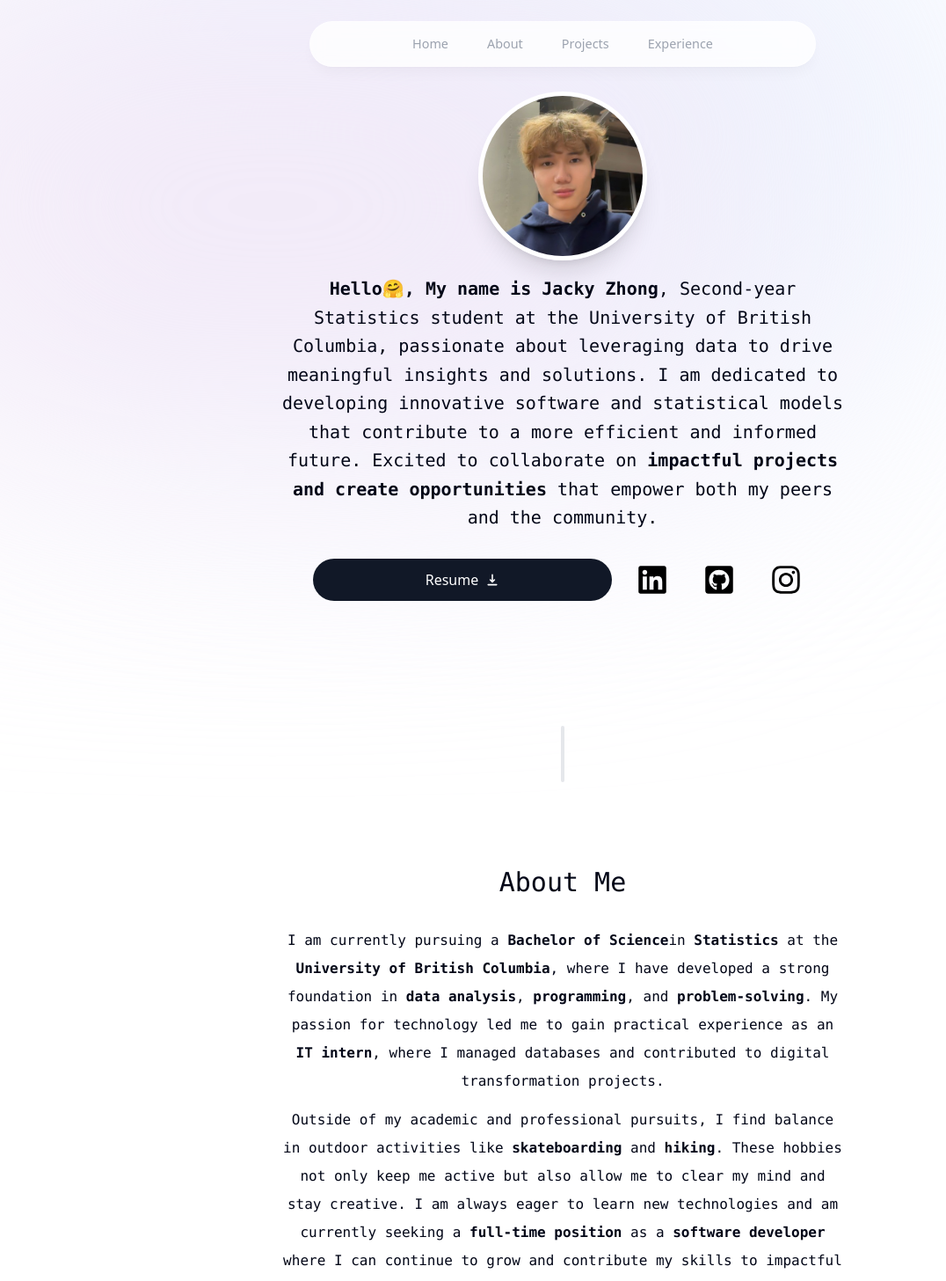
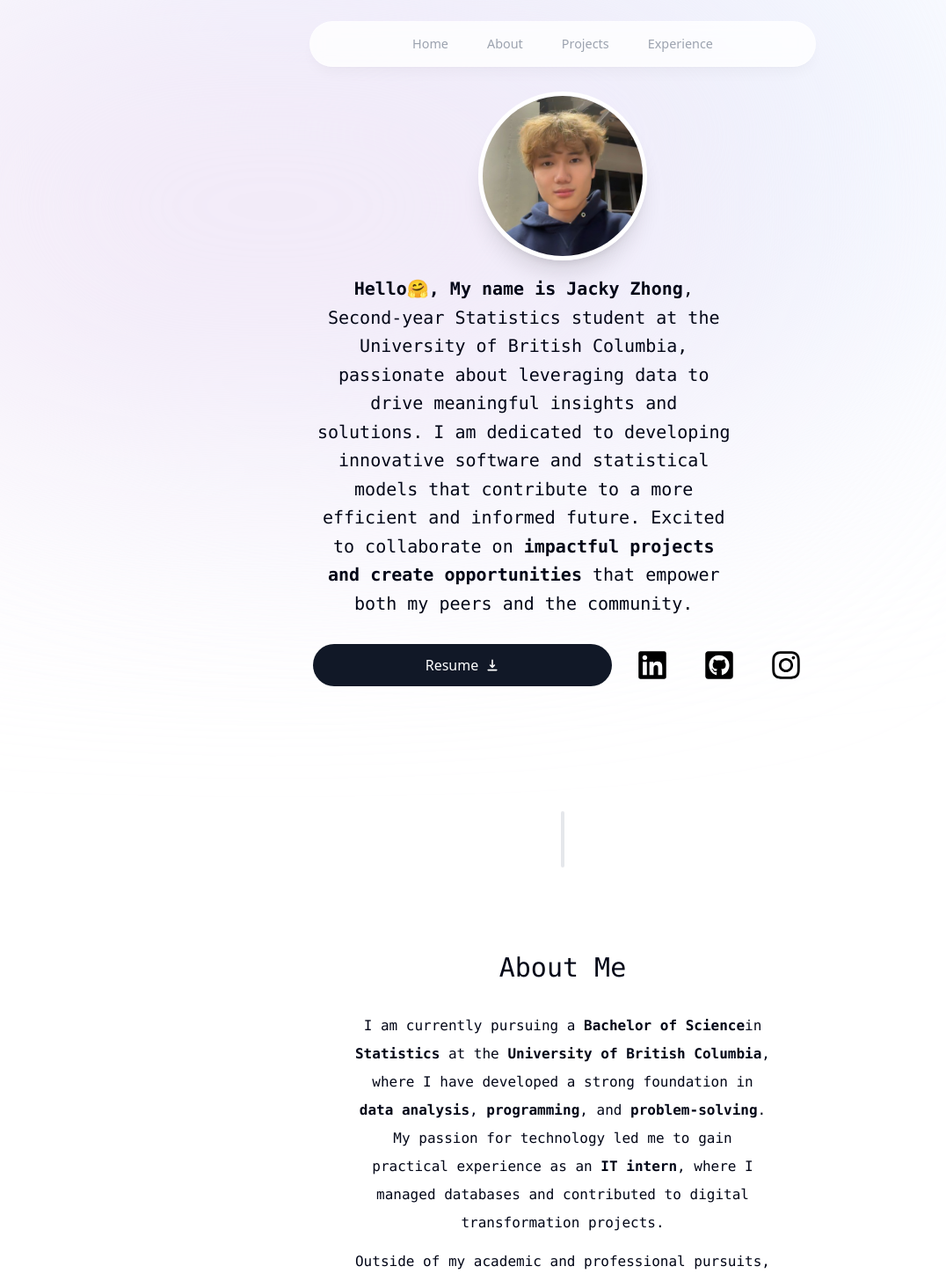
Before and after one commit to Jacky040124/Personal-Portfolio-Website, a Next.js app: page / in a window 1280 px wide. Shown: the top 1456 px of the page at 88% size, without its empty margins (0-1076 px from the left). Built offline with nearby package versions, Linux system fonts and the light colour scheme.

Commit message:
new update for mobile responsiveness

```diff
--- a/components/2. Intro.tsx
+++ b/components/2. Intro.tsx
@@ -21,7 +21,7 @@ export default function Intro() {
         </div>
       </div>
 
-      <div className="w-auto max-w-[40rem]">
+      <div className="w-auto max-w-[30rem]">
 
         <p className="mt-4 mb-6 text-lg sm:text-xl font-mono text-center !leading-relaxed">
           <b>Hello🤗, My name is Jacky Zhong</b>, Second-year Statistics student at the University of British Columbia, passionate about leveraging data to drive meaningful insights and solutions. I am dedicated to developing innovative software and statistical models that contribute to a more efficient and informed future. Excited to collaborate on <b>impactful projects and create opportunities</b> that empower both my peers and the community.
--- a/components/3. About.tsx
+++ b/components/3. About.tsx
@@ -3,7 +3,7 @@ import SectionHeading from './Section-Heading';
 
 export default function About() {
   return (
-    <section id="about" className=" w-auto mb-28 max-w-[40rem] text-center leading-8 sm:mb-40 scroll-mt-28 px-4 sm:px-0">
+    <section id="about" className=" w-auto mb-28 max-w-[30rem] text-center leading-8 sm:mb-40 scroll-mt-28 px-4 sm:px-0">
       <div className="font-mono flex flex-col">
         <SectionHeading> About Me </SectionHeading>
 
```
